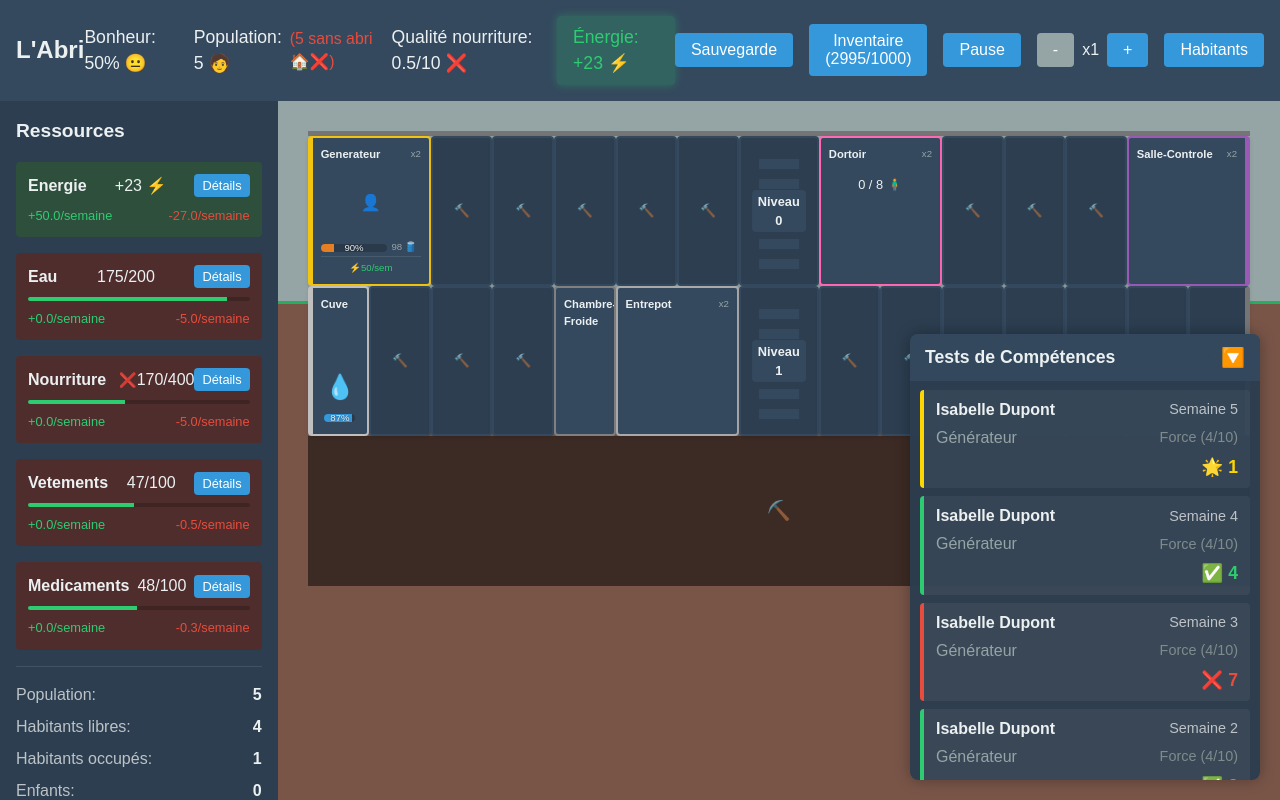
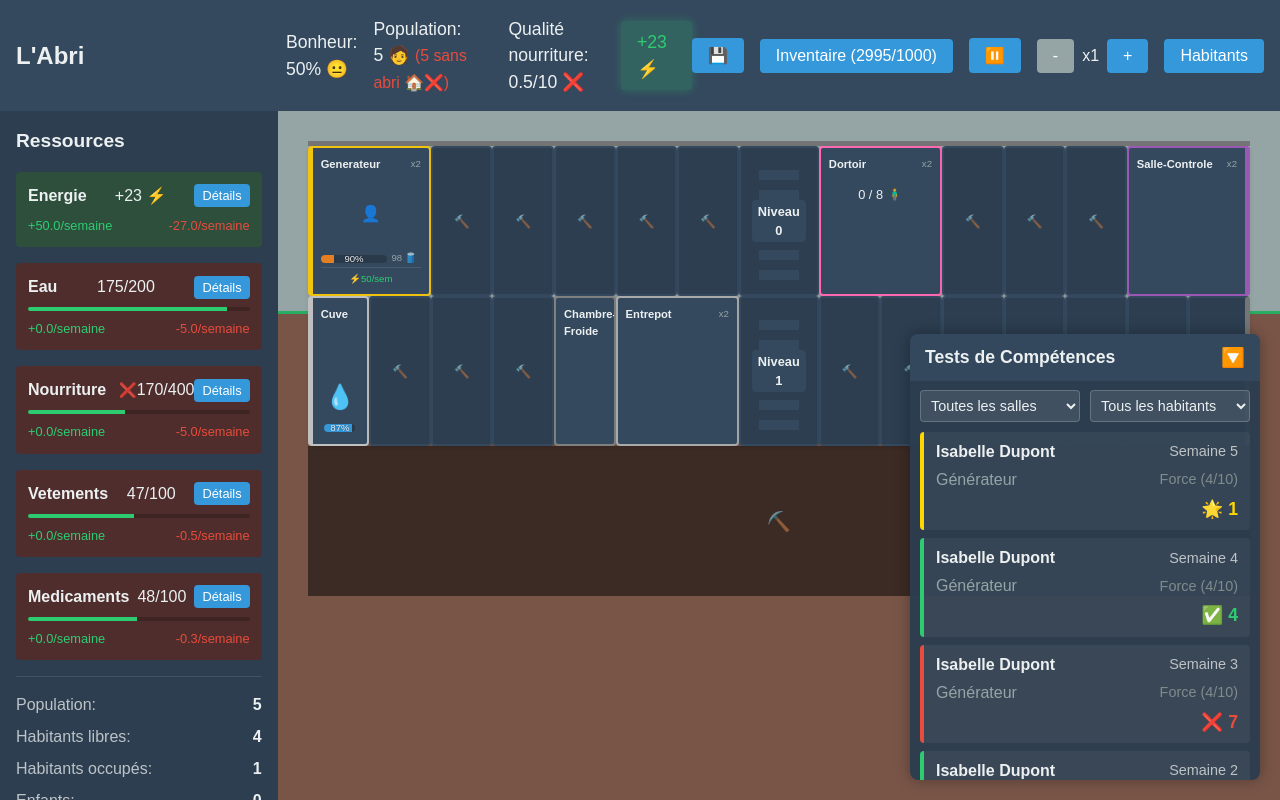
Before and after one commit to manubouillon/L-Abri, a Vue app: page / in a window 1280 px wide. Built offline with nearby package versions, Linux system fonts and the light colour scheme.

Commit message:
Improve UI layout and add filtering to competence test panel
- Refactor game header and info section for better spacing and readability
- Add room and habitant filters to CompetenceTestPanel
- Simplify game control buttons with icons
- Enhance responsive design for game information display

```diff
--- a/src/App.vue
+++ b/src/App.vue
@@ -5,7 +5,7 @@
       <h1>L'Abri</h1>
       <div class="game-info">
         <div class="happiness">
-          Bonheur: {{ globalHappiness }}%
+          Bonheur:<br> {{ globalHappiness }}%
           {{ globalHappiness >= 90 ? '🥰' :
              globalHappiness >= 80 ? '😊' :
              globalHappiness >= 70 ? '😌' :
@@ -17,25 +17,25 @@
              globalHappiness >= 10 ? '😭' : '😡' }}
         </div>
         <div class="population">
-          Population: {{ habitants.length }} 🧑
+          Population:<br>{{ habitants.length }} 🧑
           <span v-if="habitants.filter(h => !h.logement).length > 0" class="warning">
             ({{ habitants.filter(h => !h.logement).length }} sans abri 🏠❌)
           </span>
         </div>
 
         <div class="food-quality">
-          Qualité nourriture: {{ averageFoodQuality }}/10 {{ foodQualityEmoji }}
+          Qualité nourriture:<br> {{ averageFoodQuality }}/10 {{ foodQualityEmoji }}
         </div>
         <div class="energy-status" :class="{ 'energy-surplus': energyNet > 0, 'energy-deficit': energyNet < 0 }">
-          Énergie: {{ energyNet > 0 ? '+' : '' }}{{ energyNet }} ⚡
+          {{ energyNet > 0 ? '+' : '' }}{{ energyNet }} ⚡
         </div>
       </div>
       <div class="game-controls">
-        <button @click="showSaveModal = true">Sauvegarde</button>
+        <button @click="showSaveModal = true">💾</button>
         <button @click="showInventory = true">
           Inventaire ({{ Math.floor(inventorySpace.used) }}/{{ Math.floor(inventorySpace.total) }})
         </button>
-        <button @click="togglePause">{{ isPaused ? 'Reprendre' : 'Pause' }}</button>
+        <button @click="togglePause">{{ isPaused ? '▶️' : '⏸️' }}</button>
         <div class="game-speed">
           <button @click="decreaseSpeed" :disabled="gameSpeed === 1">-</button>
           <span>x{{ gameSpeed }}</span>
@@ -296,6 +296,13 @@ body {
   h1 {
     margin: 0;
     font-size: 1.5rem;
+    width: 270px;
+  }
+
+  .game-header {
+    display: flex;
+    align-items: center;
+    gap: 1rem;
   }
 
   .game-info {
@@ -304,10 +311,16 @@ body {
     gap: 1rem;
     color: #ecf0f1;
     font-size: 1.1em;
+    flex: 1;
+    justify-content: space-around;
 
-    .happiness, .population, .food-quality {
+    .happiness, .food-quality {
       display: flex;
       align-items: center;
+      gap: 0.5rem;
+    }
+
+    .population {
       gap: 0.5rem;
     }
 
--- a/src/components/CompetenceTestPanel.vue
+++ b/src/components/CompetenceTestPanel.vue
@@ -9,6 +9,25 @@
     </div>
 
     <div v-if="!isMinimized" class="panel-content">
+      <div class="filter-section">
+        <select v-model="selectedRoom" class="filter-select">
+          <option value="">Toutes les salles</option>
+          <option v-for="room in availableRooms"
+                  :key="room.id"
+                  :value="room.id">
+            {{ room.name }}
+          </option>
+        </select>
+
+        <select v-model="selectedHabitant" class="filter-select">
+          <option value="">Tous les habitants</option>
+          <option v-for="habitant in availableHabitants"
+                  :key="habitant"
+                  :value="habitant">
+            {{ habitant }}
+          </option>
+        </select>
+      </div>
       <div class="test-list" ref="testList">
         <div v-for="test in displayedTests"
              :key="test.id"
@@ -47,10 +66,36 @@ const props = defineProps<{
 const gameStore = useGameStore()
 const isMinimized = ref(false)
 const testList = ref<HTMLElement | null>(null)
+const selectedRoom = ref('')
+const selectedHabitant = ref('')
 
-// Limiter l'affichage aux 10 derniers tests
+const availableRooms = computed(() => {
+  return [...new Set(props.tests.map(test => test.salle))]
+    .map(roomId => ({
+      id: roomId,
+      name: getRoomName(roomId)
+    }))
+    .sort((a, b) => a.name.localeCompare(b.name))
+})
+
+const availableHabitants = computed(() => {
+  return [...new Set(props.tests.map(test => test.habitantNom))]
+    .sort((a, b) => a.localeCompare(b))
+})
+
+// Modifier le computed property displayedTests
 const displayedTests = computed(() => {
-  return [...props.tests].reverse().slice(0, 10)
+  let filteredTests = [...props.tests]
+
+  if (selectedRoom.value) {
+    filteredTests = filteredTests.filter(test => test.salle === selectedRoom.value)
+  }
+
+  if (selectedHabitant.value) {
+    filteredTests = filteredTests.filter(test => test.habitantNom === selectedHabitant.value)
+  }
+
+  return filteredTests.reverse().slice(0, 10)
 })
 
 function toggleMinimize() {
@@ -131,6 +176,31 @@ function formatCompetence(competence: string): string {
   padding: 10px;
 }
 
+.filter-section {
+  display: flex;
+  gap: 10px;
+  margin-bottom: 10px;
+}
+
+.filter-select {
+  flex: 1;
+  padding: 6px;
+  border-radius: 4px;
+  background-color: rgba(255, 255, 255, 0.1);
+  border: 1px solid rgba(255, 255, 255, 0.2);
+  color: #ecf0f1;
+  font-size: 0.9em;
+
+  &:focus {
+    outline: none;
+    border-color: rgba(255, 255, 255, 0.4);
+  }
+
+  option {
+    background-color: #2c3e50;
+  }
+}
+
 .test-list {
   display: flex;
   flex-direction: column;
```
